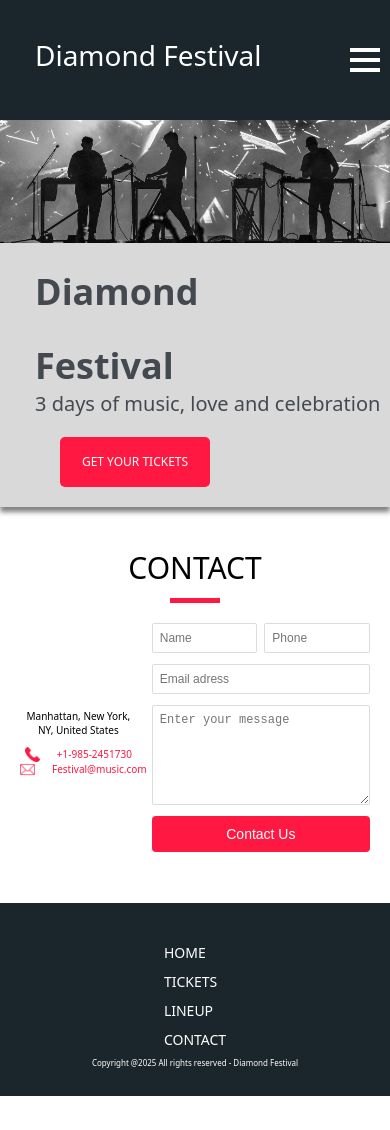
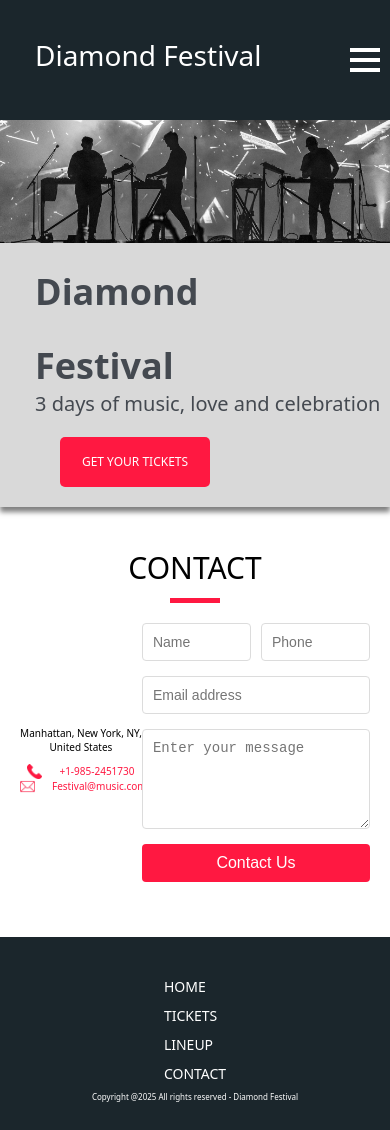
Before and after one commit to mukhacheva/homework_3, a React (Create React App) app: page / in a window 390 px wide. Before the commit the page ends 1096 px from the top, so only its background shows below. Built offline with nearby package versions, Linux system fonts and the light colour scheme.

Commit message:
auth_form is added

```diff
--- /dev/null
+++ b/src/components/auth_form.js
@@ -0,0 +1,131 @@
+import React, { useState } from 'react';
+import Modal from './modal';
+import '../styles/auth_form.css';
+
+function ContactForm() {
+  const [formData, setFormData] = useState({
+    name: '',
+    phone: '',
+    email: '',
+    message: ''
+  });
+
+  const [errors, setErrors] = useState({});
+  const [isModalOpen, setIsModalOpen] = useState(false);
+
+  const validateField = (name, value) => {
+    let error = '';
+    switch (name) {
+      case 'name':
+        if (!value.trim()) {
+          error = 'Name is required! Example: Kyle Gallner';
+        } else if (!/^[A-Za-zА-Яа-яЁё\s]+$/.test(value)) {
+          error = 'You can use only letter! Example: Flora Winx';
+        }
+        break;
+      case 'phone':
+        if (!value.trim()) {
+          error = 'Phone is required! Example: 89765432100';
+        } else if (!/^\d{11}$/.test(value)) {
+          error = 'Phone must be only 11 digits! Example: 89765432100';
+        }
+        break;
+      case 'email':
+        if (!value.trim()) {
+          error = 'Email is required! Example: KyleGallner@gmail.com';
+        } else if (!/\S+@\S+\.\S+/.test(value)) {
+          error = 'Invalid email! Example: KyleGallner@gmail.com';
+        }
+        break;
+      case 'message':
+        if (!value.trim()) error = 'You did not text any message!';
+        break;
+      default:
+        break;
+    }
+    return error;
+  };
+
+  const handleChange = (e) => {
+    const { name, value } = e.target;
+    setFormData((prev) => ({ ...prev, [name]: value }));
+
+    const error = validateField(name, value);
+    setErrors((prev) => ({ ...prev, [name]: error }));
+  };
+
+  const handleSubmit = (e) => {
+    e.preventDefault();
+    const newErrors = {};
+    Object.entries(formData).forEach(([key, value]) => {
+      const error = validateField(key, value);
+      if (error) newErrors[key] = error;
+    });
+
+    setErrors(newErrors);
+    if (Object.keys(newErrors).length === 0) {
+      setIsModalOpen(true);
+    }
+  };
+
+  return (
+    <>
+      <div className="auth_form">
+        <form onSubmit={handleSubmit}>
+          <div className="form_row">
+            <input
+              type="text"
+              name="name"
+              placeholder="Name"
+              value={formData.name}
+              onChange={handleChange}
+            />
+            {errors.name && <span className="error">{errors.name}</span>}
+
+            <input
+              type="tel"
+              name="phone"
+              placeholder="Phone"
+              value={formData.phone}
+              onChange={handleChange}
+            />
+            {errors.phone && <span className="error">{errors.phone}</span>}
+          </div>
+
+          <div className="form_row">
+            <input
+              type="email"
+              name="email"
+              placeholder="Email address"
+              value={formData.email}
+              onChange={handleChange}
+            />
+            {errors.email && <span className="error">{errors.email}</span>}
+          </div>
+
+          <div className="form_row">
+            <textarea
+              name="message"
+              placeholder="Enter your message"
+              value={formData.message}
+              onChange={handleChange}
+            />
+            {errors.message && <span className="error">{errors.message}</span>}
+          </div>
+
+          <div className="form_row">
+            <button type="submit">Contact Us</button>
+          </div>
+        </form>
+      </div>
+
+      {isModalOpen && (
+        <Modal onClose={() => setIsModalOpen(false)}>
+          <h2>Hello! Thank you for messaging us, cutie!^^</h2>
+        </Modal>
+      )}
+    </>
+  );
+}
+
+export default ContactForm;
--- /dev/null
+++ b/src/components/modal.js
@@ -0,0 +1,14 @@
+import React from 'react';
+
+function Modal({ children, onClose }) {
+  return (
+    <div className="modal-overlay">
+      <div className="modal-window">
+        <button className="modal-close" onClick={onClose}>&#10005;</button>
+        {children}
+      </div>
+    </div>
+  );
+}
+
+export default Modal;
--- a/src/pages/page.js
+++ b/src/pages/page.js
@@ -12,6 +12,7 @@ import redPhoneImg from '../img/phone_img_red.png';
 import envelopeImg from '../img/envelope_img.png';
 
 import BurgerMenu from '../components/burger_menu.js';
+import ContactForm from '../components/auth_form.js';
 
 export default function Home() {
   return (
@@ -53,7 +54,9 @@ export default function Home() {
               </div>
             </div>
 
-            <div className="auth_form">
+
+            <ContactForm/>
+            {/* <div className="auth_form">
               <form action="#" method="POST">
                 <div className="form_row">
                   <input type="text" id="name" name="name" required placeholder="Name" />
@@ -72,7 +75,7 @@ export default function Home() {
                   <button type="submit">Contact Us</button>
                 </div>
               </form>
-            </div>
+            </div> */}
           </div>
         </div>
       </main>
--- /dev/null
+++ b/src/styles/auth_form.css
@@ -0,0 +1,105 @@
+.auth_form {
+    display: flex;
+    flex-direction: column;
+    align-items: flex-end;
+    width: 100%;
+    margin: 0 auto;
+}
+
+.form_row {
+    display: flex;
+    flex-direction: row;
+    gap: 10px;
+    margin-bottom: 15px;
+    width: 100%;
+}
+
+input, textarea {
+    width: 100%;
+    padding: 10px;
+    font-size: 14px;
+    border: 1px solid #dcdcdc;
+    border-radius: 4px;
+    box-sizing: border-box;
+    color: #515151;
+}
+
+textarea {
+    resize: vertical;
+    min-height: 100px;
+}
+
+button {
+    width: 100%;
+    padding: 10px;
+    font-size: 16px;
+    background-color: #FF1841;
+    color: white;
+    border: none;
+    border-radius: 4px;
+    cursor: pointer;
+}
+
+button:hover {
+    background-color: #e21835;
+}
+
+.modal-overlay {
+    position: fixed;
+    top: 0;
+    left: 0;
+    width: 100%;
+    height: 100%;
+    background: rgba(139, 190, 207, 0.4);
+    display: flex;
+    justify-content: center;
+    align-items: center;
+    z-index: 1000;
+  }
+
+  .modal-window {
+    background: rgba(255, 255, 255, 0.671);
+    padding: 30px 30px;
+    border-radius: 5px;
+    max-width: 400px;
+    text-align: center;
+    position: relative;
+    box-shadow: 0 4px 20px rgba(0, 0, 0, 0.11);
+  }
+
+  .modal-close {
+    position: absolute;
+    top: 6px;
+    right: 12px;
+    background: none;
+    border: none;
+    font-size: 24px;
+    cursor: pointer;
+    color: black;
+  }
+
+  .modal-close:hover {
+    background: none;
+    font-weight: 600;
+  }
+
+  .modal-window h2 {
+    font-size: 24px;
+    color: #2c2c2c;
+    margin-bottom: 10px;
+    padding: 10px 0;
+    font-family: Arial, sans-serif;
+  }
+
+  .error {
+    color: rgb(155, 17, 67);
+    font-size: 15px;
+    margin-top: 15px;
+    display: block;
+  }
+
+  @media (max-width: 670px) {
+    .error {
+        font-size: 10px;
+    }
+  }
--- a/src/styles/page.css
+++ b/src/styles/page.css
@@ -220,7 +220,7 @@ main {
     align-items: center;
 }
 
-.auth_form {
+/* .auth_form {
     display: flex;
     flex-direction: column;
     align-items: flex-end;
@@ -264,7 +264,7 @@ button {
 
 button:hover {
     background-color: #e21835;
-}
+} */
 
 footer {
     display: flex;
```
